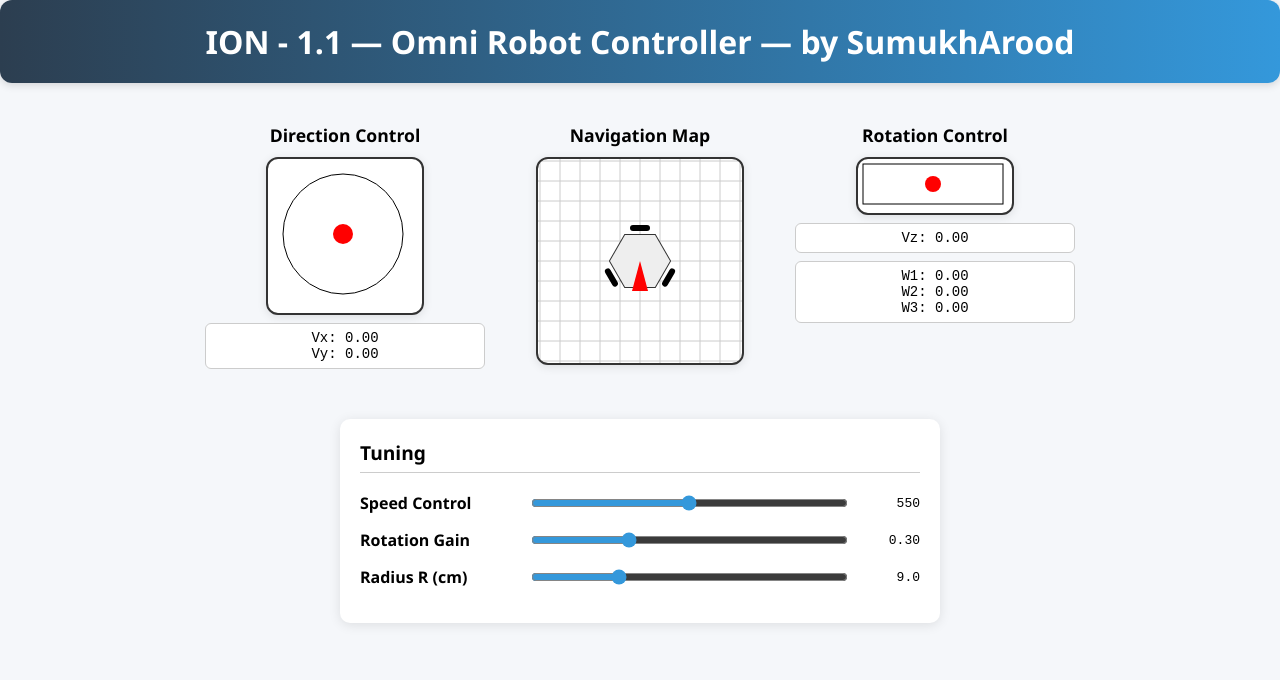
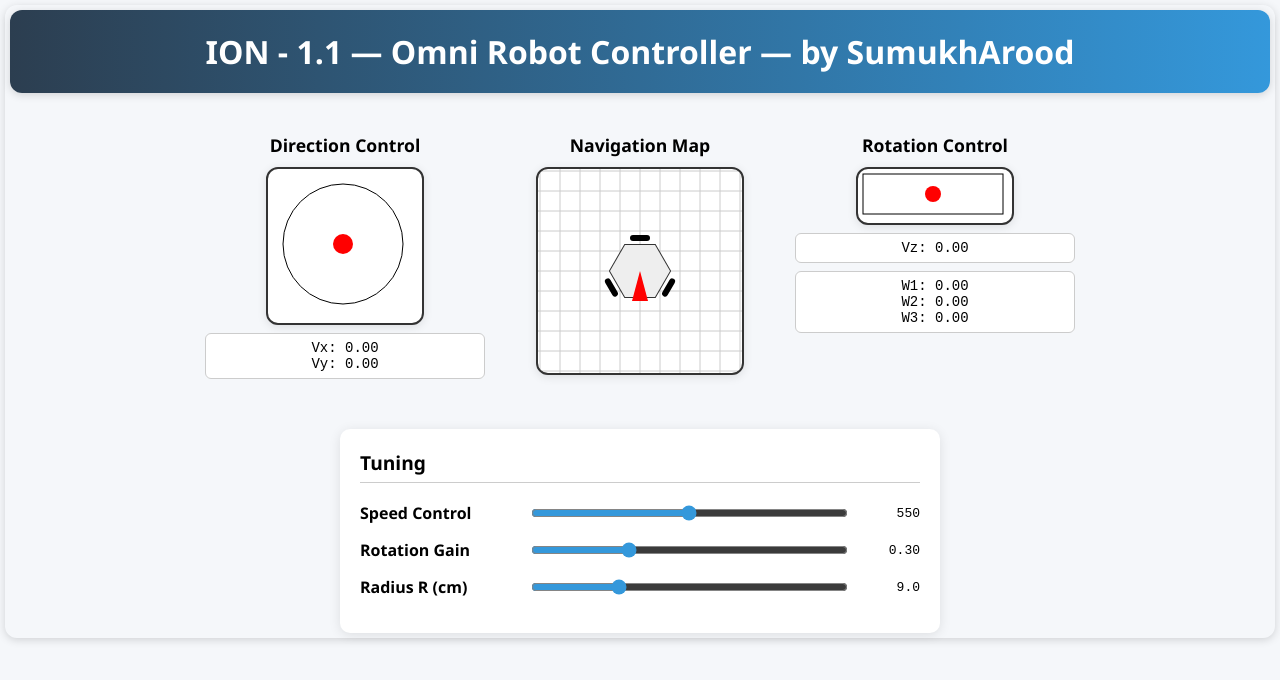
Before and after one commit to Sumukh-Arood/ion-controller, a plain HTML site: page index.html in a window 1280 px wide. Drawn offline with Linux system fonts and the light colour scheme.

Commit message:
Update index.html

```diff
--- a/index.html
+++ b/index.html
@@ -17,11 +17,15 @@
     body {
       font-family: "Segoe UI", sans-serif;
       background: var(--background-color);
-      margin: 0;
-      padding: 0;
+      margin: 5px;
+      padding: 5px;
       display: flex;
       flex-direction: column;
       align-items: center;
+      box-sizing: border-box;
+      box-shadow: 0 2px 8px rgba(0,0,0,0.15);
+      border-radius: 12px;
+      position: static;
     }
 
     header {
@@ -164,7 +168,7 @@
     }
   </style>
 </head>
-<body>
+<body >
   <header>
     ION - 1.1 — Omni Robot Controller — by SumukhArood
   </header>
```
